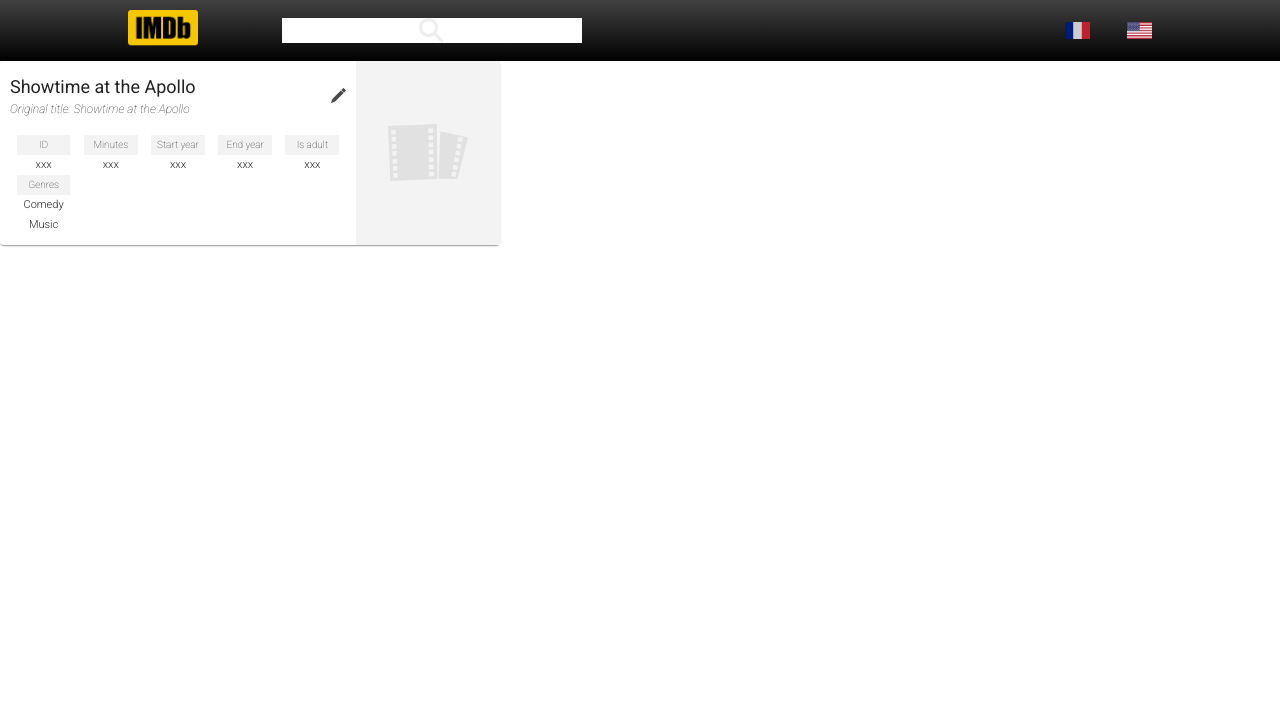
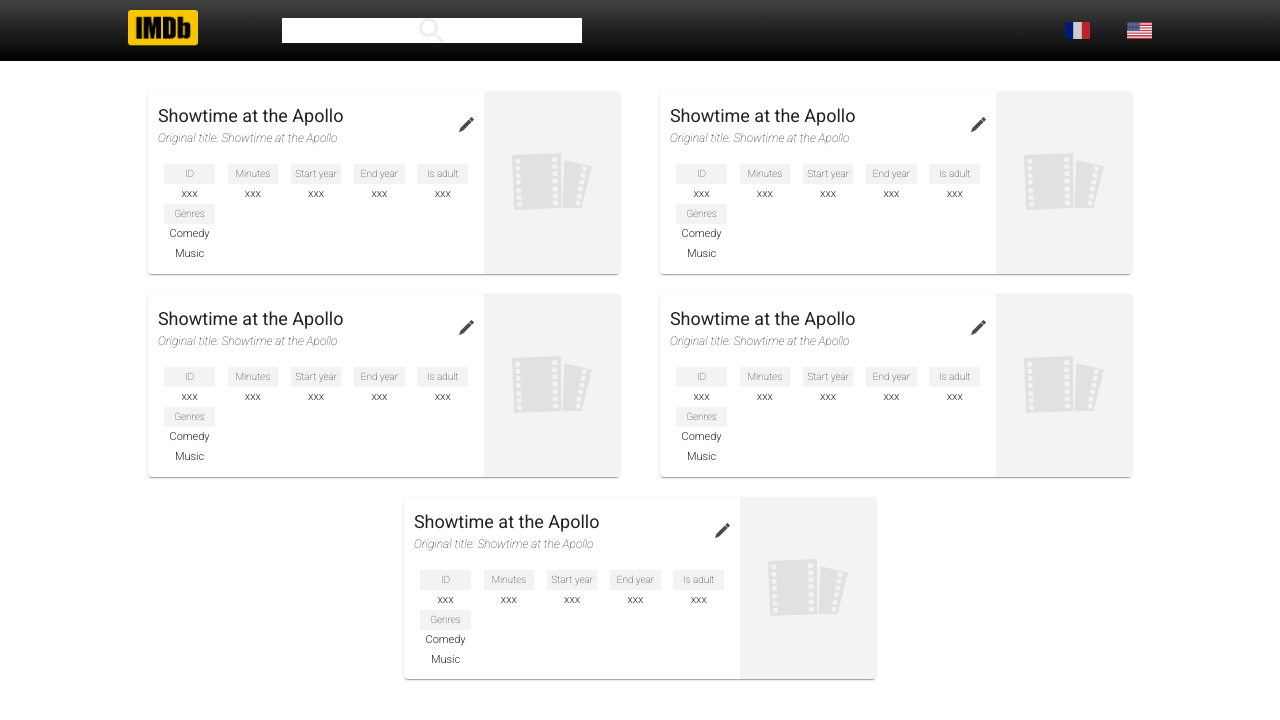
Before and after one commit to AdleySlbi/pdi-kata, an Angular app: page / in a window 1280 px wide. Shown: the top 720 px of the page. Built offline with nearby package versions, Linux system fonts and the light colour scheme.

Commit message:
feat(all-movie) : integrated the one-movie

```diff
--- /dev/null
+++ b/src/app/all-movie/all-movie.component.html
@@ -0,0 +1,19 @@
+<section class="all-movie-w">
+    <div class="all-movie">
+        <div class="one-movie-w">
+            <app-one-movie class="test"></app-one-movie>
+        </div>
+        <div class="one-movie-w">
+            <app-one-movie></app-one-movie>
+        </div>
+        <div class="one-movie-w">
+            <app-one-movie></app-one-movie>
+        </div>
+        <div class="one-movie-w">
+            <app-one-movie></app-one-movie>
+        </div>
+        <div class="one-movie-w">
+            <app-one-movie></app-one-movie>
+        </div>
+    </div>
+</section>
--- /dev/null
+++ b/src/app/all-movie/all-movie.component.scss
@@ -0,0 +1,48 @@
+.all-movie-w {
+    width: 100%;
+    // background-color: red;
+    display: flex;
+    justify-content: center;
+    .all-movie {
+        width: 96%;
+        max-width: 1024px;
+        margin: 10px 2%;
+        display: flex;
+        // justify-content: space-between;
+        // flex-wrap: wrap;
+        flex-direction: column;
+        align-items: center;
+        // padding: 10px;
+        .one-movie-w {
+            width: 100%;
+            margin: 10px 0;
+        }
+    }
+}
+
+
+@media (min-width: 768px) {
+    .all-movie-w {
+        width: 100%;
+        display: flex;
+        justify-content: center;
+        .all-movie {
+            width: 100%;
+            max-width: 1024px;
+            display: flex;
+            flex-direction: row;
+            justify-content: space-around;
+            flex-wrap: wrap;
+            padding: 10px;
+            .one-movie-w {
+                width: 46%;
+            }
+        }
+    }
+}
+
+@media (min-width: 1024px) {
+    .one-movie-w {
+        width: 32%;
+    }
+}
--- /dev/null
+++ b/src/app/all-movie/all-movie.component.ts
@@ -0,0 +1,15 @@
+import { Component, OnInit } from '@angular/core';
+
+@Component({
+  selector: 'app-all-movie',
+  templateUrl: './all-movie.component.html',
+  styleUrls: ['./all-movie.component.scss']
+})
+export class AllMovieComponent implements OnInit {
+
+  constructor() { }
+
+  ngOnInit(): void {
+  }
+
+}
--- a/src/app/app.component.html
+++ b/src/app/app.component.html
@@ -1,2 +1,2 @@
 <app-header></app-header>
-<app-one-movie></app-one-movie>
+<app-all-movie></app-all-movie>
--- a/src/app/app.module.ts
+++ b/src/app/app.module.ts
@@ -9,13 +9,15 @@ import { MatInputModule } from '@angular/material/input';
 import { MatIconModule } from '@angular/material/icon';
 import { OneMovieComponent } from './one-movie/one-movie.component';
 import {MatCardModule} from '@angular/material/card';
+import { AllMovieComponent } from './all-movie/all-movie.component';
 
 
 @NgModule({
   declarations: [
     AppComponent,
     HeaderComponent,
-    OneMovieComponent
+    OneMovieComponent,
+    AllMovieComponent
   ],
   imports: [
     BrowserModule,
--- a/src/app/one-movie/one-movie.component.scss
+++ b/src/app/one-movie/one-movie.component.scss
@@ -24,9 +24,8 @@ h2 {
 .one-movie {
     display: flex;
     padding: 0;
+    // width: 100%;
     // Todo : Ajuster pour avoir 3 card sur une row sur la vue pc
-    width: 500px;
-    // height: 160px;
     .left-w {
         width: 70%;
         padding: 2%;
@@ -61,3 +60,9 @@ h2 {
         background-color: #F3F3F3;
     }
 }
+
+@media (min-width: 768px) {
+    .one-movie {
+        width: auto;
+    }
+}
```
Also changed, not shown: 1 other file (tests, documents, lock files or other folders).
